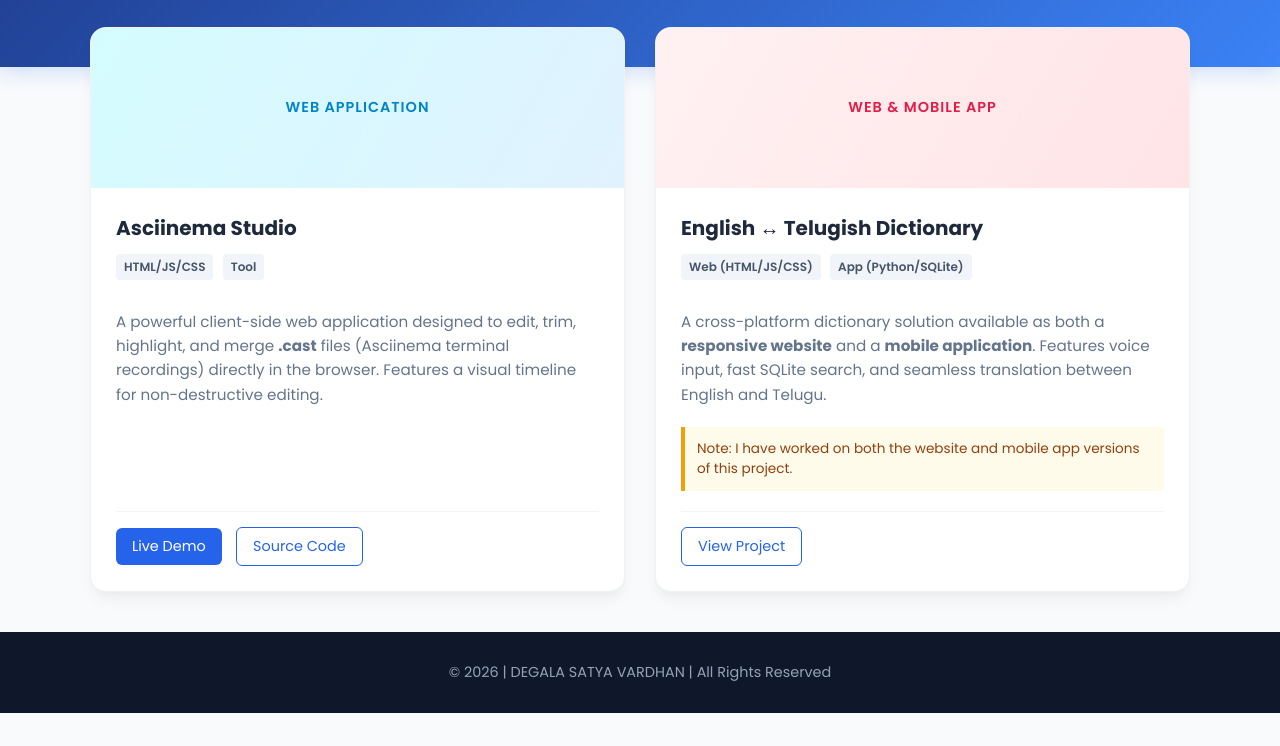
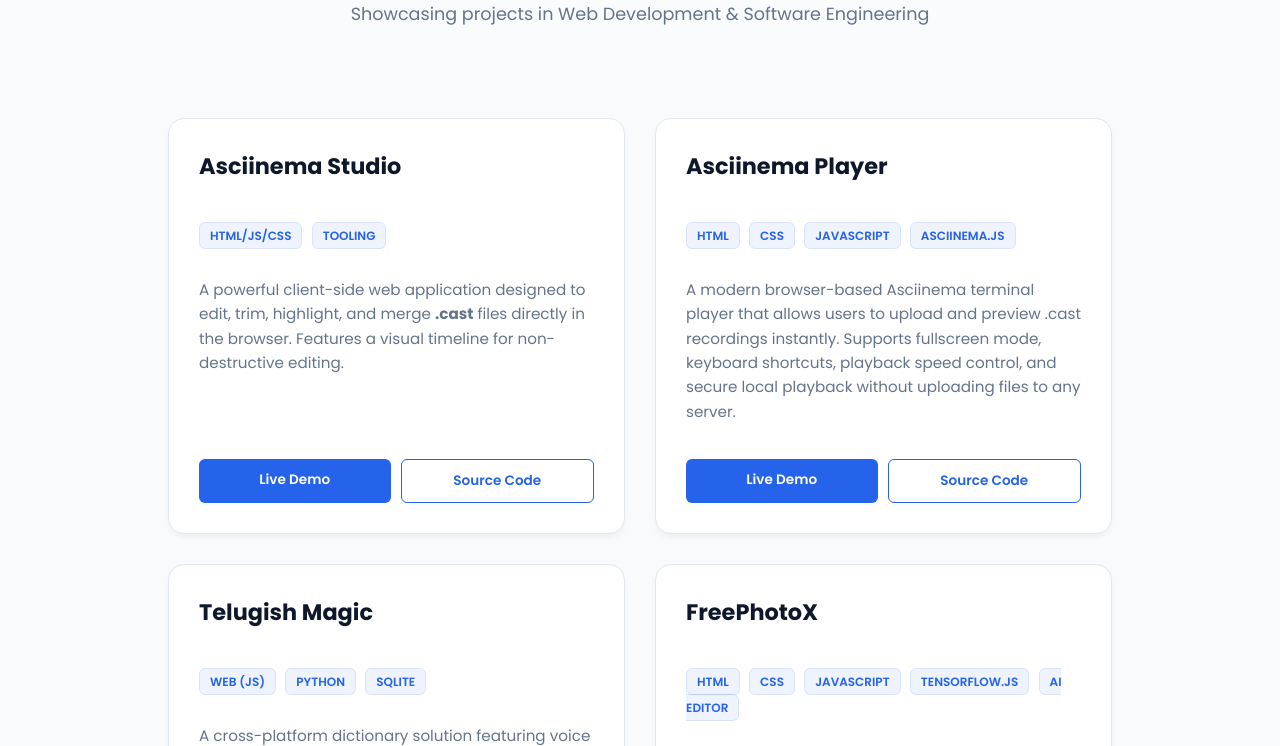
Before and after one commit to aikaryashala/projects-satyavardhand19-degala, a plain HTML site: page index.html in a window 1280 px wide. Shown: the part 167-913 px from the top of the page. Before the commit the page ends 880 px from the top, so only its background shows below. Drawn offline with Linux system fonts and the light colour scheme.

Commit message:
added the new project

```diff
--- a/index.html
+++ b/index.html
@@ -2,255 +2,242 @@
 <html lang="en">
 <head>
     <meta charset="UTF-8">
-    <title>Portfolio | Degala Satya Vardhan</title>
     <meta name="viewport" content="width=device-width, initial-scale=1.0">
-
+    <title>Projects | Degala Satya Vardhan</title>
     <link href="https://fonts.googleapis.com/css2?family=Poppins:wght@300;400;600;700&display=swap" rel="stylesheet">
-
+    <link rel="stylesheet" href="https://cdnjs.cloudflare.com/ajax/libs/font-awesome/6.4.0/css/all.min.css">
     <style>
         :root {
+            /* Consistent Blue & White Palette */
             --primary: #2563eb;
-            --primary-dark: #1e40af;
-            --bg-color: #f8fafc;
-            --text-dark: #1e293b;
-            --text-light: #64748b;
-            --card-bg: #ffffff;
-            --note-bg: #fffbeb;  /* Light Yellow for Notes */
-            --note-text: #92400e; /* Darker Yellow/Brown text */
-            --note-border: #f59e0b; /* Amber border */
+            --primary-hover: #1d4ed8;
+            --secondary: #0f172a;
+            --bg-light: #f8fafc;
+            --bg-card: #ffffff;
+            --text-main: #1e293b;
+            --text-muted: #64748b;
+            --border: #e2e8f0;
+            --transition: all 0.3s ease;
         }
 
+        * { box-sizing: border-box; }
         body {
             margin: 0;
             font-family: 'Poppins', sans-serif;
-            background-color: var(--bg-color);
-            color: var(--text-dark);
-            display: flex;
-            flex-direction: column;
-            min-height: 100vh;
+            background: var(--bg-light);
+            color: var(--text-main);
+            line-height: 1.6;
         }
 
-        header {
-            background: linear-gradient(135deg, #1e3a8a 0%, #3b82f6 100%);
-            color: white;
-            padding: 60px 20px;
+        /* --- Navigation --- */
+        nav {
+            display: flex;
+            justify-content: center;
+            gap: 30px;
+            padding: 20px;
+            background: rgba(255, 255, 255, 0.9);
+            backdrop-filter: blur(10px);
+            position: sticky;
+            top: 0;
+            z-index: 1000;
+            border-bottom: 1px solid var(--border);
+        }
+        nav a {
+            color: var(--secondary);
+            text-decoration: none;
+            font-weight: 500;
+            font-size: 0.9rem;
+            transition: var(--transition);
+        }
+        nav a:hover { color: var(--primary); }
+
+        /* --- Header --- */
+        .project-header {
             text-align: center;
-            box-shadow: 0 4px 20px rgba(37, 99, 235, 0.2);
+            padding: 80px 10% 40px;
+            background: linear-gradient(to bottom, #ffffff, var(--bg-light));
         }
+        .project-header h1 { font-size: 3rem; margin: 0; color: var(--secondary); }
+        .project-header h1 span { color: var(--primary); }
+        .project-header p { color: var(--text-muted); font-size: 1.1rem; max-width: 600px; margin: 10px auto; }
 
-        header h1 {
-            margin: 0;
-            font-size: 2.5rem;
-            letter-spacing: 1px;
-            font-weight: 700;
-        }
+        .container { max-width: 1200px; margin: 0 auto; padding: 40px 10%; }
 
-        header p {
-            margin-top: 10px;
-            font-size: 1.1rem;
-            opacity: 0.9;
-            font-weight: 300;
-        }
-
-        .container {
-            max-width: 1100px;
-            margin: -40px auto 40px;
-            padding: 0 20px;
-            z-index: 10;
-            position: relative;
-            flex: 1;
-        }
-
-        .projects {
+        /* --- Projects Grid --- */
+        .projects-grid {
             display: grid;
             grid-template-columns: repeat(auto-fit, minmax(320px, 1fr));
             gap: 30px;
         }
 
         .project-card {
-            background: var(--card-bg);
+            background: var(--bg-card);
             border-radius: 16px;
-            box-shadow: 0 10px 15px -3px rgba(0, 0, 0, 0.05), 0 4px 6px -2px rgba(0, 0, 0, 0.02);
-            overflow: hidden;
-            transition: all 0.3s ease;
-            border: 1px solid rgba(0,0,0,0.05);
+            padding: 30px;
+            border: 1px solid var(--border);
+            transition: var(--transition);
             display: flex;
             flex-direction: column;
+            position: relative;
+            overflow: hidden;
+            box-shadow: 0 4px 6px -1px rgba(0, 0, 0, 0.05);
+        }
+        .project-card:hover {
+            transform: translateY(-10px);
+            border-color: var(--primary);
+            box-shadow: 0 20px 25px -5px rgba(0, 0, 0, 0.1);
         }
 
-        .project-card:hover {
-            transform: translateY(-8px);
-            box-shadow: 0 20px 25px -5px rgba(0, 0, 0, 0.1), 0 10px 10px -5px rgba(0, 0, 0, 0.04);
+        .project-card h3 { color: var(--secondary); margin-top: 0; font-size: 1.4rem; }
+        .project-card p { color: var(--text-muted); font-size: 0.95rem; flex-grow: 1; }
+
+        /* --- Tech Tags --- */
+        .tags-container { margin: 15px 0; }
+        .tech-tag {
+            background: rgba(37, 99, 235, 0.08);
+            color: var(--primary);
+            padding: 4px 10px;
+            border-radius: 6px;
+            font-size: 0.75rem;
+            font-weight: 600;
+            margin-right: 5px;
+            text-transform: uppercase;
+            border: 1px solid rgba(37, 99, 235, 0.1);
         }
 
-        .card-image-placeholder {
-            height: 160px;
-            width: 100%;
-            background: linear-gradient(45deg, #e2e8f0, #cbd5e1);
-            display: flex;
-            align-items: center;
-            justify-content: center;
-            color: #94a3b8;
-            font-weight: 600;
-            font-size: 0.9rem;
-            letter-spacing: 1px;
+        /* --- Info Note --- */
+        .project-note {
+            background: #eff6ff;
+            border-left: 3px solid var(--primary);
+            color: var(--primary);
+            padding: 10px;
+            border-radius: 4px;
+            font-size: 0.85rem;
+            margin-bottom: 20px;
         }
 
-        .project-card:nth-child(1) .card-image-placeholder {
-            background: linear-gradient(120deg, #d4fcff 0%, #e0f2fe 100%);
-            color: #0284c7;
+        /* --- Buttons --- */
+        .project-links { display: flex; gap: 10px; margin-top: 20px; }
+        .btn-small {
+            flex: 1;
+            text-align: center;
+            padding: 10px;
+            border-radius: 6px;
+            text-decoration: none;
+            font-weight: 600;
+            font-size: 0.85rem;
+            transition: var(--transition);
         }
-        .project-card:nth-child(2) .card-image-placeholder {
-            background: linear-gradient(120deg, #fff1f2 0%, #ffe4e6 100%);
-            color: #e11d48;
-        }
-
-        .project-content {
-            padding: 25px;
-            display: flex;
-            flex-direction: column;
-            flex-grow: 1;
-        }
-
-        .project-content h3 {
-            margin: 0 0 10px 0;
-            color: var(--text-dark);
-            font-size: 1.25rem;
-        }
-
-        .project-content p {
-            font-size: 0.95rem;
-            line-height: 1.6;
-            color: var(--text-light);
-            margin-bottom: 20px;
-            flex-grow: 1;
-        }
-
-        .tech-tag {
-            display: inline-block;
-            font-size: 0.75rem;
-            font-weight: 600;
-            padding: 4px 8px;
-            border-radius: 4px;
-            background: #f1f5f9;
-            color: #475569;
-            margin-bottom: 15px;
-            margin-right: 5px;
-        }
-
-        /* --- NEW STYLE FOR THE NOTE --- */
-        .project-note {
-            background-color: var(--note-bg);
-            border-left: 4px solid var(--note-border);
-            color: var(--note-text);
-            padding: 12px;
-            margin-bottom: 20px;
-            border-radius: 0 4px 4px 0;
-            font-size: 0.85rem;
-            font-weight: 500;
-        }
-
-        .project-links {
-            margin-top: auto;
-            border-top: 1px solid #f1f5f9;
-            padding-top: 15px;
-        }
-
-        .project-links a {
-            display: inline-flex;
-            align-items: center;
-            text-decoration: none;
-            color: white;
-            background: var(--primary);
-            padding: 8px 16px;
-            border-radius: 6px;
-            font-size: 0.9rem;
-            font-weight: 500;
-            transition: background 0.2s;
-            margin-right: 10px;
-        }
-
-        .project-links a.secondary {
-            background: transparent;
-            color: var(--primary);
-            border: 1px solid var(--primary);
-        }
-
-        .project-links a:hover {
-            background: var(--primary-dark);
-            color: white;
-            border-color: var(--primary-dark);
-        }
+        .btn-filled { background: var(--primary); color: #fff; }
+        .btn-filled:hover { background: var(--primary-hover); }
+        .btn-outline { border: 1px solid var(--primary); color: var(--primary); }
+        .btn-outline:hover { background: rgba(37, 99, 235, 0.05); }
 
         footer {
             text-align: center;
-            padding: 30px;
-            background: #0f172a;
-            color: #94a3b8;
+            padding: 50px;
+            color: #fff;
+            background: var(--secondary);
             font-size: 0.9rem;
-            margin-top: auto;
+            margin-top: 50px;
         }
     </style>
 </head>
 <body>
 
-<header>
-    <h1>MY PORTFOLIO</h1>
+<header class="project-header">
+    <h1>My <span>Portfolio</span></h1>
     <p>Showcasing projects in Web Development & Software Engineering</p>
 </header>
 
 <div class="container">
-    <div class="projects">
+    <div class="projects-grid">
 
         <div class="project-card">
-            <div class="card-image-placeholder">WEB APPLICATION</div>
-            <div class="project-content">
             <h3>Asciinema Studio</h3>
-                <div>
+            <div class="tags-container">
                 <span class="tech-tag">HTML/JS/CSS</span>
-                    <span class="tech-tag">Tool</span>
+                <span class="tech-tag">Tooling</span>
             </div>
-                <p>
-                    A powerful client-side web application designed to edit, trim,
-                    highlight, and merge <strong>.cast</strong> files (Asciinema terminal recordings)
-                    directly in the browser. Features a visual timeline for non-destructive editing.
-                </p>
+            <p>A powerful client-side web application designed to edit, trim, highlight, and merge <strong>.cast</strong> files directly in the browser. Features a visual timeline for non-destructive editing.</p>
             <div class="project-links">
-                    <a href="https://satyavardhand19-degala.github.io/website_editing_asciinema" target="_blank">Live Demo</a>
-                    <a href="https://github.com/satyavardhand19-degala/website_editing_asciinema" class="secondary" target="_blank">Source Code</a>
-                </div>
+                <a href="https://satyavardhand19-degala.github.io/Asciinema_Studio" class="btn-small btn-filled" target="_blank">Live Demo</a>
+                <a href="https://github.com/satyavardhand19-degala/Asciinema_Studio" class="btn-small btn-outline" target="_blank">Source Code</a>
             </div>
         </div>
 
 		<div class="project-card">
-            <div class="card-image-placeholder">WEB & MOBILE APP</div>
-            <div class="project-content">
-                <h3>English ↔ Telugish Dictionary</h3>
-                <div>
-                    <span class="tech-tag">Web (HTML/JS/CSS)</span>
-                    <span class="tech-tag">App (Python/SQLite)</span>
+		    <h3>Asciinema Player</h3>
+
+		    <div class="tags-container">
+		        <span class="tech-tag">HTML</span>
+		        <span class="tech-tag">CSS</span>
+		        <span class="tech-tag">JavaScript</span>
+		        <span class="tech-tag">Asciinema.js</span>
 		    </div>
+
 		    <p>
-                    A cross-platform dictionary solution available as both a
-                    <strong>responsive website</strong> and a <strong>mobile application</strong>.
-                    Features voice input, fast SQLite search, and seamless translation between English and Telugu.
+		        A modern browser-based Asciinema terminal player that allows users to upload
+		        and preview .cast recordings instantly. Supports fullscreen mode, keyboard
+		        shortcuts, playback speed control, and secure local playback without uploading
+		        files to any server.
+		    </p>
+
+		    <div class="project-links">
+		        <a href="https://asciinemaplayer.19122001.xyz/" class="btn-small btn-filled" target="_blank">Live Demo</a>
+		        <a href="https://github.com/satyavardhand19-degala/asciinema-player" class="btn-small btn-outline" target="_blank">Source Code</a>
+		    </div>
+		</div>
+
+        <div class="project-card">
+            <h3>Telugish Magic</h3>
+            <div class="tags-container">
+                <span class="tech-tag">Web (JS)</span>
+                <span class="tech-tag">Python</span>
+                <span class="tech-tag">SQLite</span>
+            </div>
+            <p>A cross-platform dictionary solution featuring voice input and fast SQLite search. Allows for seamless translation between English and Telugu (Telugish).</p>
+            <div class="project-note">
+                <i class="fas fa-info-circle"></i> Note: Currently developing the mobile application version.
+            </div>
+            <div class="project-links">
+                <a href="https://satyavardhand19-degala.github.io/Telugish" class="btn-small btn-filled" target="_blank">Live Demo</a>
+                <a href="https://github.com/satyavardhand19-degala/Telugish" class="btn-small btn-outline" target="_blank">Source Code</a>
+            </div>
+        </div>
+
+        <div class="project-card">
+            <h3>FreePhotoX</h3>
+
+            <div class="tags-container">
+                <span class="tech-tag">HTML</span>
+                <span class="tech-tag">CSS</span>
+                <span class="tech-tag">JavaScript</span>
+                <span class="tech-tag">TensorFlow.js</span>
+                <span class="tech-tag">AI Editor</span>
+            </div>
+
+            <p>
+                FreePhotoX is a browser-based AI photo editor that allows users to edit images
+                with advanced tools like background removal, AI blur, magic eraser, upscale,
+                filters, text editing, and layers system. Built using TensorFlow.js for real-time
+                AI processing directly in the browser without uploading images to any server.
             </p>
 
             <div class="project-note">
-                    Note: I have worked on both the website and mobile app versions of this project.
+                <i class="fas fa-info-circle"></i>
+                Note: Currently developing the website
             </div>
 
             <div class="project-links">
-                    <a href="https://github.com/satyavardhand19-degala/Telugish" class="secondary" target="_blank">View Project</a>
-                </div>
+                <a href="https://github.com/satyavardhand19-degala/freephotox" class="btn-small btn-outline" target="_blank">Source Code</a>
             </div>
         </div>
 
 </div>
-</div>
 
 <footer>
-    © 2026 | DEGALA SATYA VARDHAN | All Rights Reserved
+    © 2026 Degala Satya Vardhan | All Rights Reserved
 </footer>
 
 </body>
```
Lines whose indentation alone changed are shown as unchanged.
